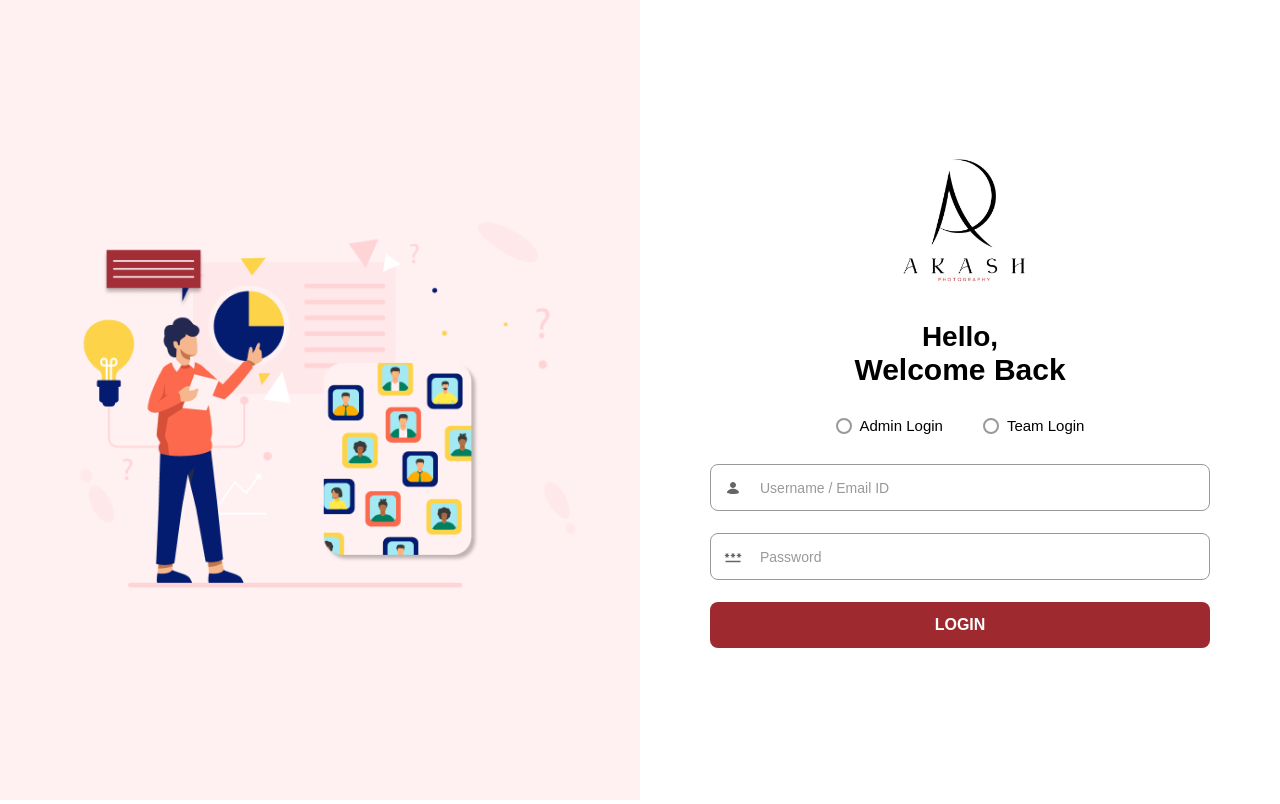
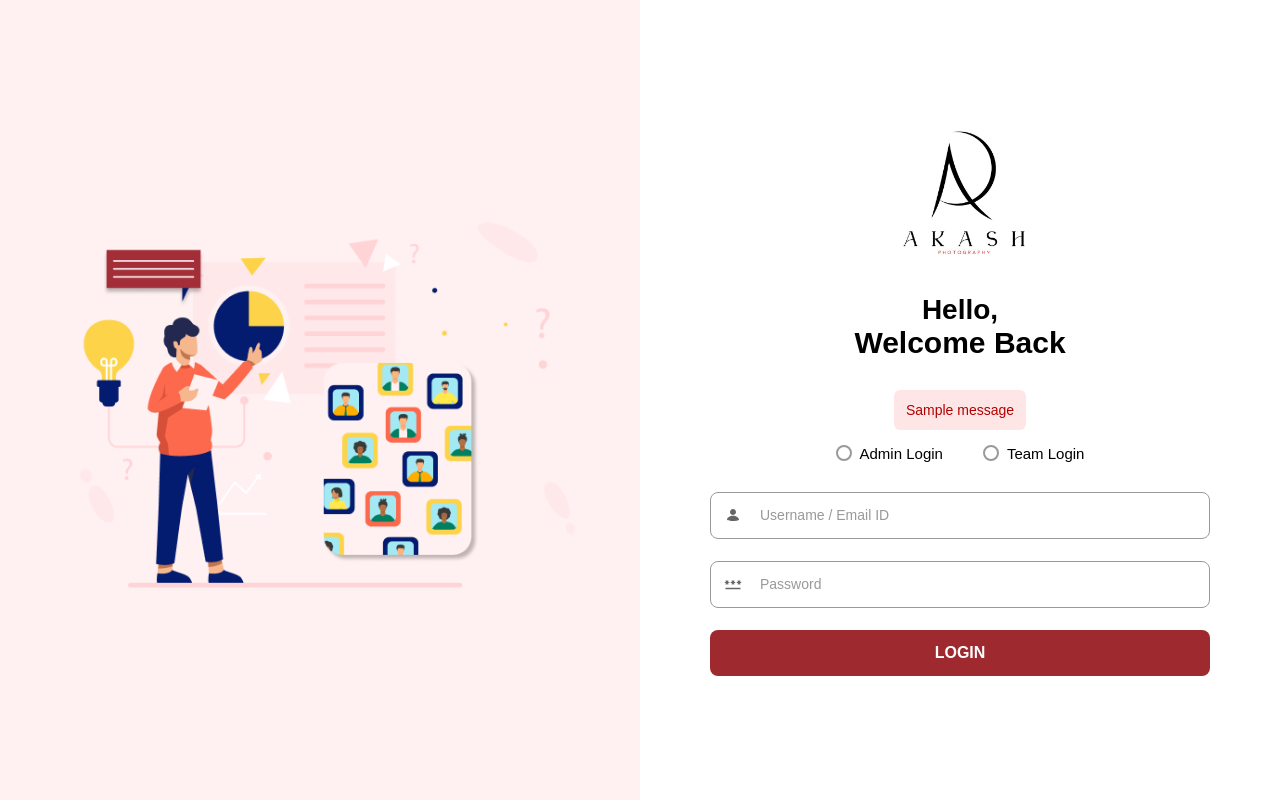
Before and after one commit to DevakiMathivarma/AkashPhotography_Project, a Django app: page / in a window 1280 px wide. Run offline with Django 5.2, Linux system fonts and the light colour scheme; one stand-in notice (Sample message) is shown.

Commit message:
photography

```diff
--- a/core/static/css/login.css
+++ b/core/static/css/login.css
@@ -205,14 +205,11 @@ button:hover {
 
 
 /* validation msg */
-/* ERROR MESSAGES */
 .login-error {
-  width: 100%;
-  max-width: 500px;
-  background: #ffe5e5;
-  color: #c62828;
+  background: #ffe6e6;
+  color: #b30000;
   padding: 12px;
-  border-radius: 8px;
-  margin-bottom: 20px;
+  border-radius: 6px;
+  margin-bottom: 15px;
   font-size: 14px;
 }
--- a/core/templates/login.html
+++ b/core/templates/login.html
@@ -20,9 +20,15 @@
 
         <h2>Hello,</h2>
         <h3>Welcome Back</h3>
-<div id="loginError" class="login-error" style="display:none;">
-  Please fill all fields correctly.
-</div>
+{% if messages %}
+  {% for message in messages %}
+    <div id="loginError" class="login-error {{ message.tags }}">
+      {{ message }}
+    </div>
+  {% endfor %}
+{% else %}
+  <div id="loginError" class="login-error" style="display:none;"></div>
+{% endif %}
 
 
         <form method="post" novalidate>
@@ -79,13 +85,8 @@
     errorBox.style.display = "none";
   }
 
-  // ❌ STOP auto-hiding on random clicks
-  // ✅ Only hide when user FIXES input
-
-  roleInputs.forEach(radio => {
-    radio.addEventListener("change", hideError);
-  });
-
+  // Hide only when user fixes input
+  roleInputs.forEach(radio => radio.addEventListener("change", hideError));
   usernameInput.addEventListener("input", hideError);
   passwordInput.addEventListener("input", hideError);
 
@@ -102,18 +103,19 @@
 
     if (!username) {
       e.preventDefault();
-      showError("Please enter your username.");
+      showError("Username is required.");
       return;
     }
 
     if (!password) {
       e.preventDefault();
-      showError("Please enter your password.");
+      showError("Password is required.");
       return;
     }
   });
 </script>
 
 
+
 </body>
 </html>
```
